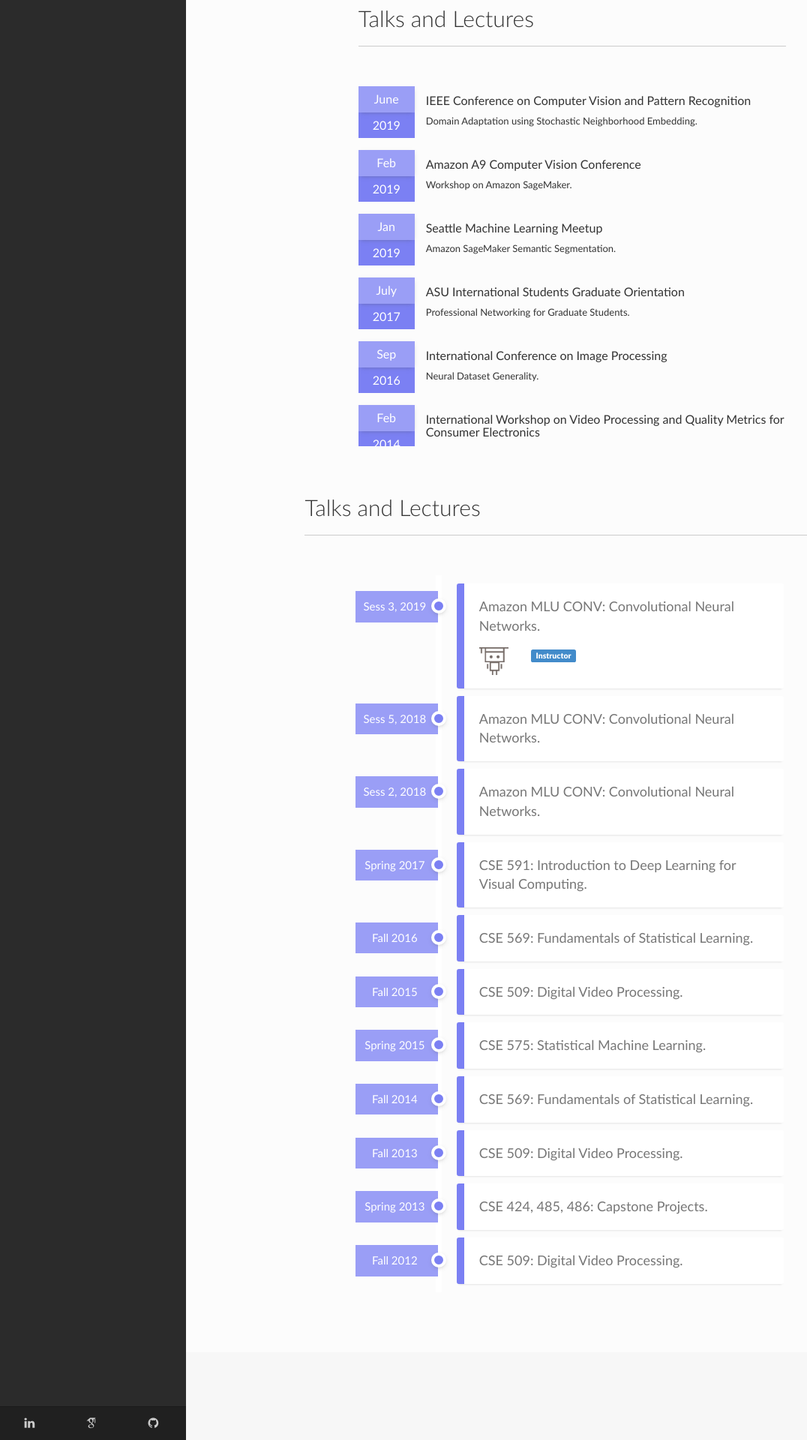
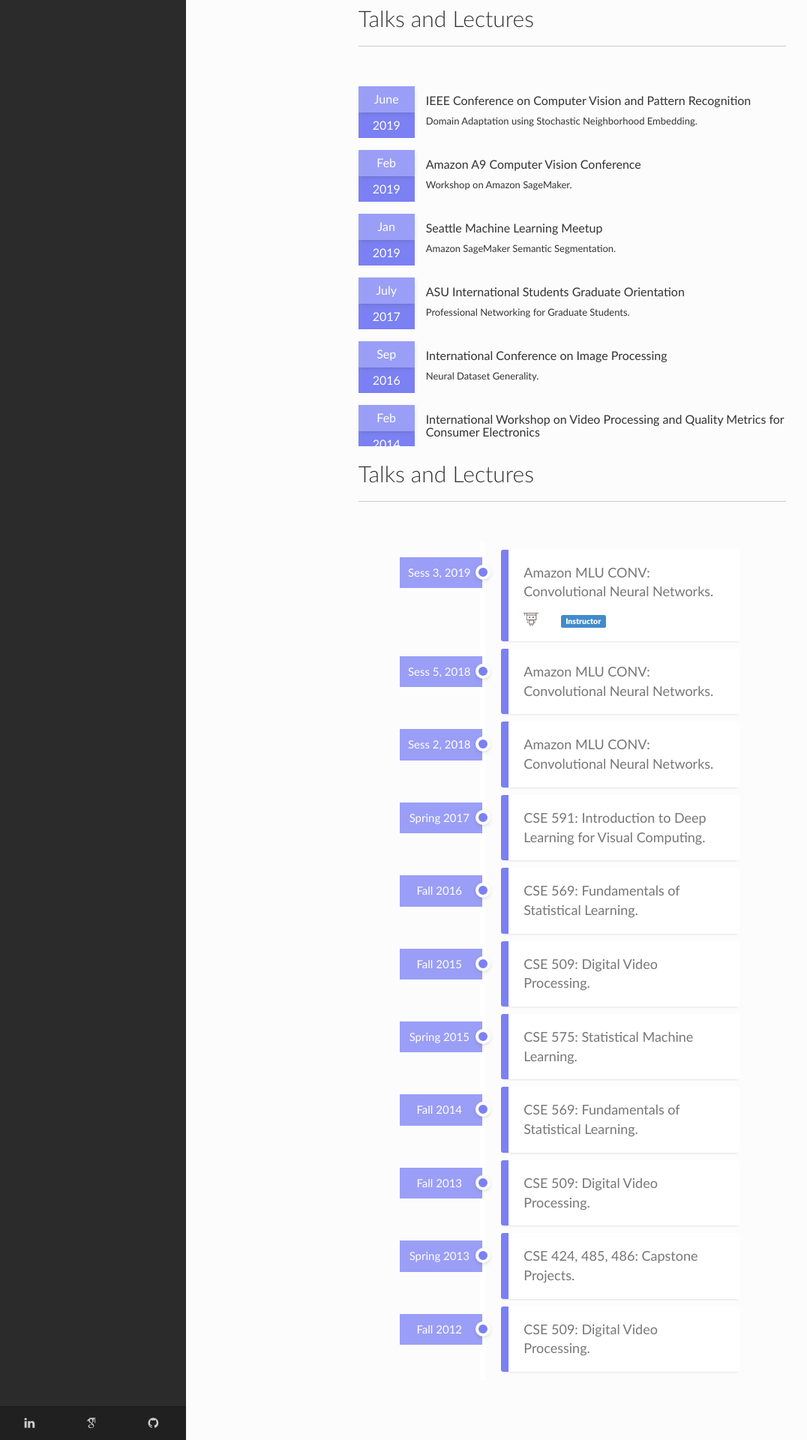
Before and after one commit to ragavvenkatesan/ragavvenkatesan.github.io, a Jekyll site: the page built from profile.html, in a window 1280 px wide. Shown: the part 2259-4179 px from the top of the page at 75% size, without its empty margins (2-1078 px from the left). Built offline with Jekyll 4.4.1, drawn with Linux system fonts in a browser that asks for light colours; nearby versions of some CDN libraries.

Commit message:
closing divs

```diff
--- a/profile.html
+++ b/profile.html
@@ -235,9 +235,9 @@
                 </div>
             </div>
 
-            <br><br>
             <div class="section-container">
                 <div class="row">
+                    <div class="section-container">
                         <h2 class="title">Talks and Lectures</h2> <br />
                         <div class="col-md-10 col-md-offset-1">
                             <div class="clearfix visible-sm visible-xs" style="overflow:auto;"></div>
@@ -253,3 +253,6 @@
                 </div>
 
             </div>
+        </div>
+    </div>
+</div>
```
Lines whose indentation alone changed are shown as unchanged.
